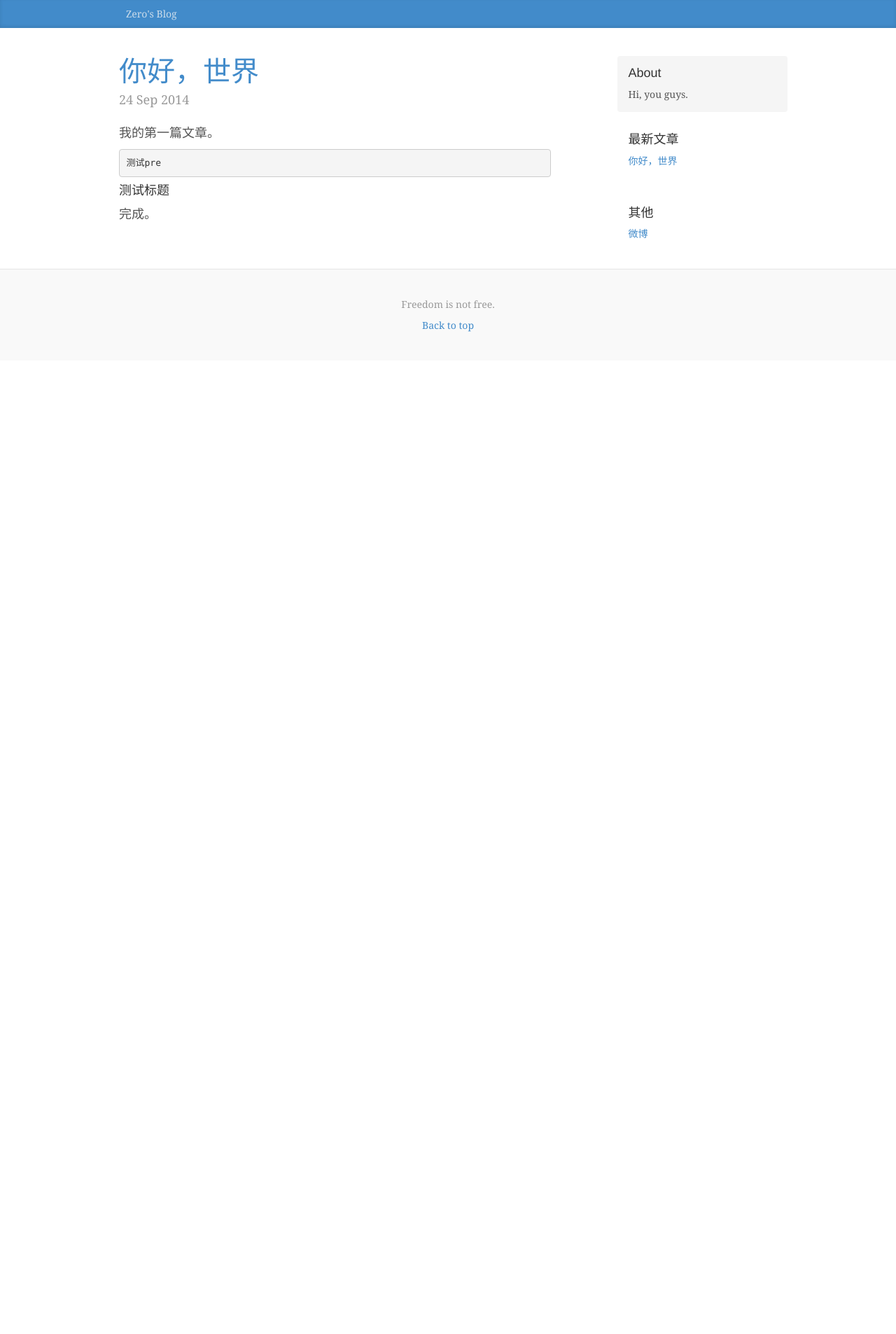
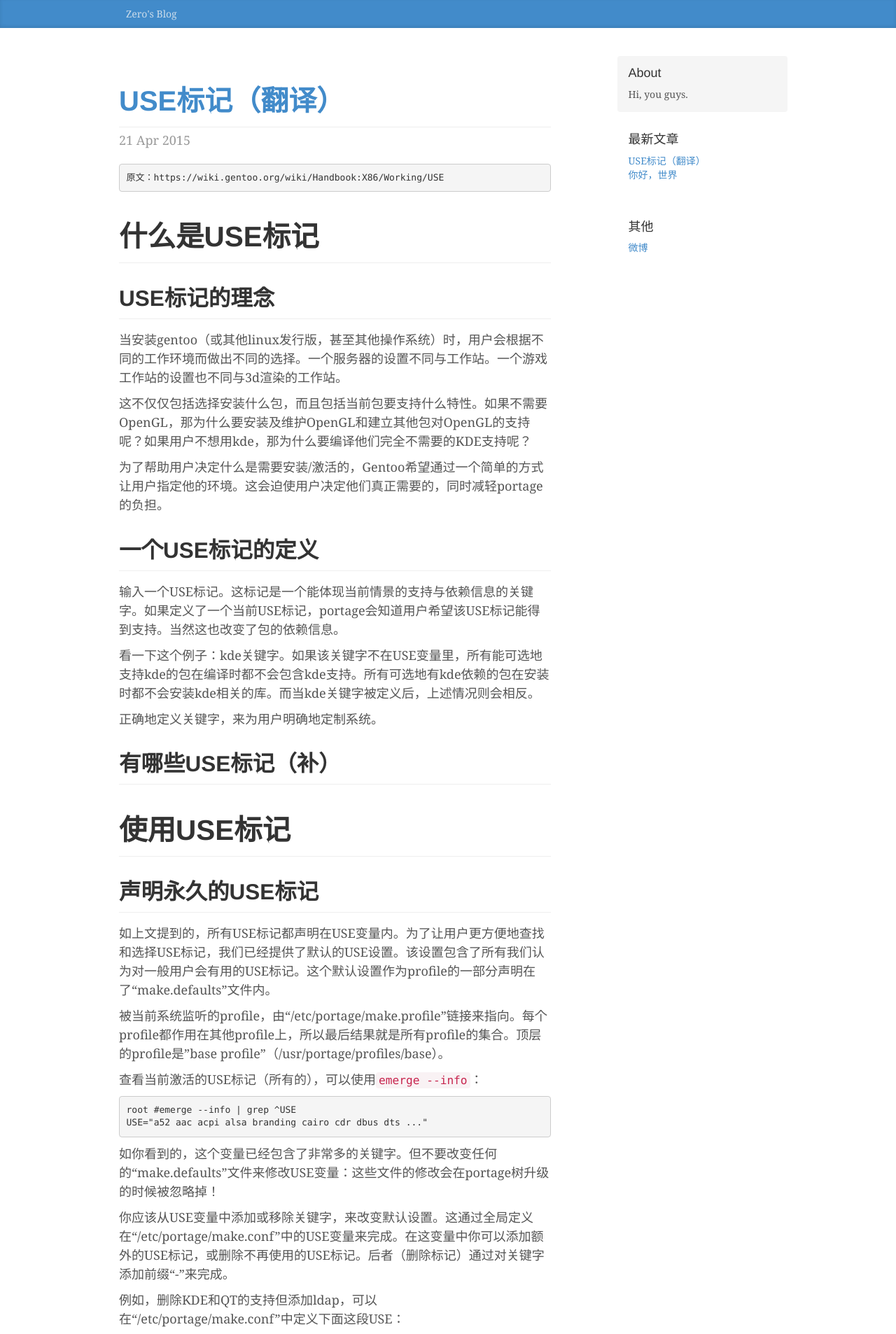
Before and after one commit to butterandfly/butterandfly.github.io, a Jekyll site: the page built from index.html, in a window 1280 px wide. Shown: the top 1906 px of the page at 70% size. Built offline with Jekyll 4.4.1, drawn with Linux system fonts in a browser that asks for light colours; nearby versions of some CDN libraries; library files that are not in the unit come from our copies; Markdown is read by kramdown in place of the engine named in the settings; before the commit the page ends 900 px from its top, so only the background shows below that; some of the changed text lies outside the part shown.

Commit message:
添加了'USE标记'文章

````diff
--- a/Gemfile
+++ b/Gemfile
@@ -1,2 +1,4 @@
 source 'https://rubygems.org'
 gem 'github-pages'
+gem 'redcarpet'
+gem 'albino', '~> 1.3'
--- a/_config.yml
+++ b/_config.yml
@@ -1,2 +1,5 @@
 highlight: pygments
+markdown: redcarpet
+redcarpet:
+  extensions: ["no_intra_emphasis", "fenced_code_blocks", "autolink", "strikethrough", "superscript", "with_toc_data"]
 baseurl: /
--- /dev/null
+++ b/_posts/2015-04-21-gentoo-trans-01.md
@@ -0,0 +1,81 @@
+---
+layout: default
+title: USE标记（翻译）
+---
+
+```
+原文：https://wiki.gentoo.org/wiki/Handbook:X86/Working/USE
+```
+
+# 什么是USE标记
+
+## USE标记的理念
+
+当安装gentoo（或其他linux发行版，甚至其他操作系统）时，用户会根据不同的工作环境而做出不同的选择。一个服务器的设置不同与工作站。一个游戏工作站的设置也不同与3d渲染的工作站。
+
+这不仅仅包括选择安装什么包，而且包括当前包要支持什么特性。如果不需要OpenGL，那为什么要安装及维护OpenGL和建立其他包对OpenGL的支持呢？如果用户不想用kde，那为什么要编译他们完全不需要的KDE支持呢？
+
+为了帮助用户决定什么是需要安装/激活的，Gentoo希望通过一个简单的方式让用户指定他的环境。这会迫使用户决定他们真正需要的，同时减轻portage的负担。
+
+## 一个USE标记的定义
+
+输入一个USE标记。这标记是一个能体现当前情景的支持与依赖信息的关键字。如果定义了一个当前USE标记，portage会知道用户希望该USE标记能得到支持。当然这也改变了包的依赖信息。
+
+看一下这个例子：kde关键字。如果该关键字不在USE变量里，所有能可选地支持kde的包在编译时都不会包含kde支持。所有可选地有kde依赖的包在安装时都不会安装kde相关的库。而当kde关键字被定义后，上述情况则会相反。
+
+正确地定义关键字，来为用户明确地定制系统。
+
+## 有哪些USE标记（补）
+
+# 使用USE标记
+
+## 声明永久的USE标记
+
+如上文提到的，所有USE标记都声明在USE变量内。为了让用户更方便地查找和选择USE标记，我们已经提供了默认的USE设置。该设置包含了所有我们认为对一般用户会有用的USE标记。这个默认设置作为profile的一部分声明在了“make.defaults”文件内。
+
+被当前系统监听的profile，由“/etc/portage/make.profile”链接来指向。每个profile都作用在其他profile上，所以最后结果就是所有profile的集合。顶层的profile是"base profile"（/usr/portage/profiles/base）。
+
+查看当前激活的USE标记（所有的），可以使用`emerge --info`：
+
+```
+root #emerge --info | grep ^USE
+USE="a52 aac acpi alsa branding cairo cdr dbus dts ..."
+```
+
+如你看到的，这个变量已经包含了非常多的关键字。但不要改变任何的“make.defaults”文件来修改USE变量：这些文件的修改会在portage树升级的时候被忽略掉！
+
+你应该从USE变量中添加或移除关键字，来改变默认设置。这通过全局定义在“/etc/portage/make.conf”中的USE变量来完成。在这变量中你可以添加额外的USE标记，或删除不再使用的USE标记。后者（删除标记）通过对关键字添加前缀“-”来完成。
+
+例如，删除KDE和QT的支持但添加ldap，可以在“/etc/portage/make.conf”中定义下面这段USE：
+
+```
+USE="-kde -qt4 ldap"
+```
+
+## 为单独的包声明USE标记
+
+有时候用户希望声明一个作用于一个（或一些）应用程序的临时USE标记，但非作用于整个系统。此时你可以修改“/etc/portage/package.use”来达到这目的。这通常是一个单独的文件，但也可以是一个目录；查看`man portage`的到更多的信息。下面这例子假设package.use是一个文件。
+
+例如，只对mysql添加herkdb支持：
+
+```
+dev-db/mysql berkdb
+```
+
+类似的，我们可以机智地为当前应用取消USE标记。例如，关闭php内的java支持（但不影响其他包）：
+
+```
+dev-php/php -java
+```
+
+## 声明临时的USE标记
+
+有时候用户需要为一个极短的时间段设置USE标记。声明USE变量作为环境变量，这样可以避免对“/etc/portage/make.conf”做两次修改（修改及取消修改）。记住这种设置只应用在命令的入口——从新安装或更新应用（无论是明确地，或作为系统更新的一部分）会取消由USE标记（临时）的定义而触发的修改。
+
+下面这例子会临时地从USE设置中移除java来安装seamonkey：
+
+```
+root #USE="-java" emerge seamonkey
+```
+
+## 优先级
--- a/css/blog.css
+++ b/css/blog.css
@@ -165,3 +165,29 @@ h6, .h6 {
 .blog-footer p:last-child {
   margin-bottom: 0;
 }
+
+/*
+ * 全局
+*/
+
+h1, h2, h3 {
+  position: relative;
+  margin-top: 1em;
+  margin-bottom: 16px;
+  font-weight: bold;
+  line-height: 1.4;
+}
+
+h1 {
+  padding-bottom: 0.3em;
+  font-size: 2.25em;
+  line-height: 1.2;
+  border-bottom: 1px solid #eee;
+}
+
+h2 {
+  padding-bottom: 0.3em;
+  font-size: 1.75em;
+  line-height: 1.225;
+  border-bottom: 1px solid #eee;
+}
````
